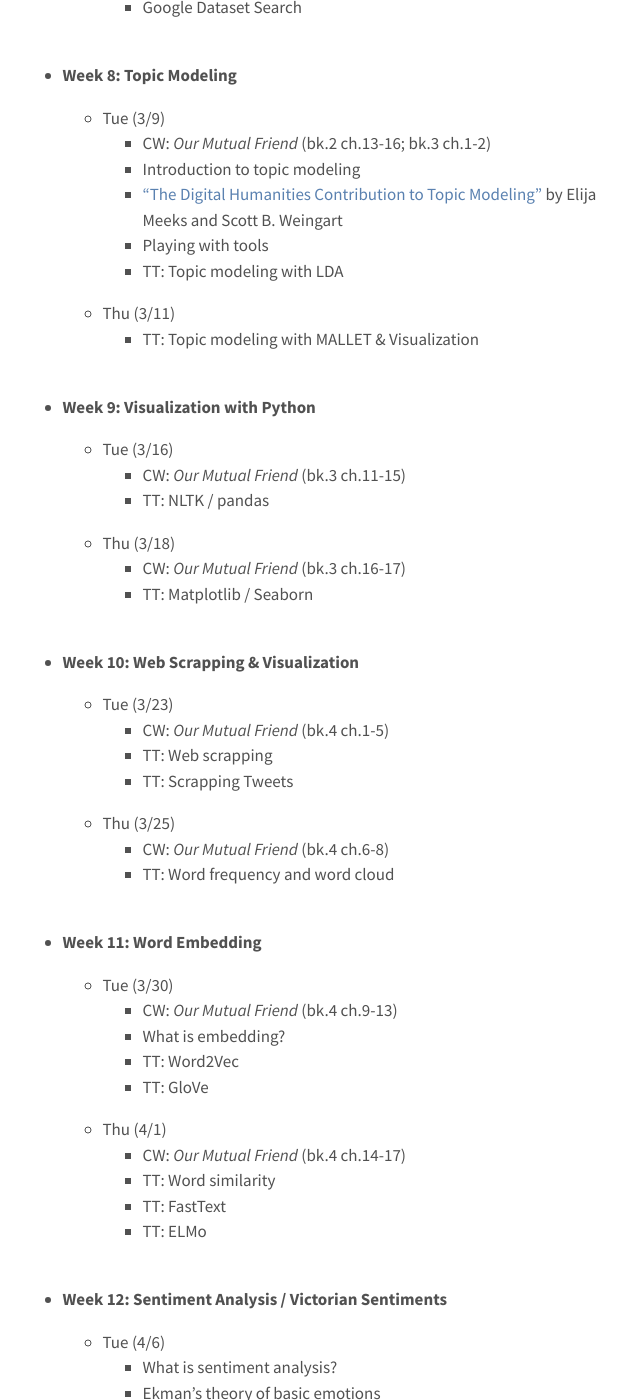
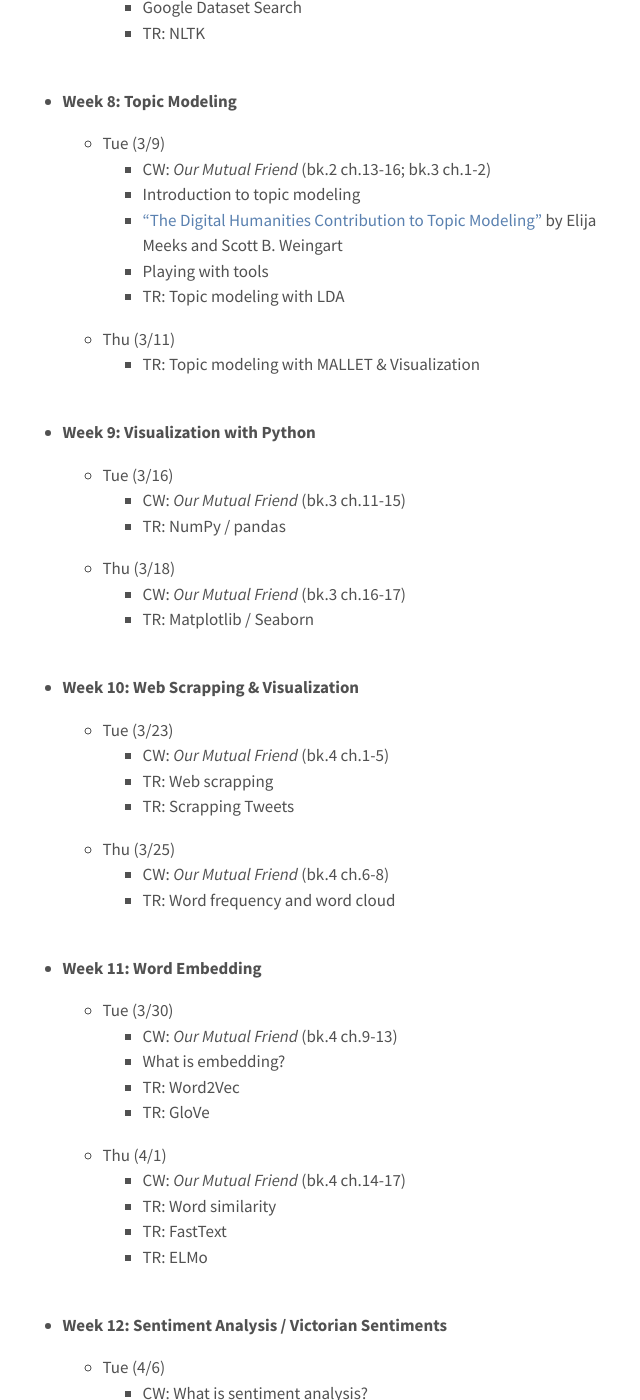
Before and after one commit to elibooklover/ENGL304-Spring2021, a Jekyll site: the page built from syllabus.md, in a window 1280 px wide and 1400 px high, scrolled down 6055 px. Shown: the whole window, without its empty margins (320-960 px from the left). Built offline with Jekyll 4.4.1, drawn with Linux system fonts in a browser that asks for light colours; some of the changed text lies outside the part shown.

Commit message:
Syllabus

```diff
--- a/syllabus.md
+++ b/syllabus.md
@@ -88,7 +88,7 @@ Students and faculty can report non-emergency behavior that causes them to be co
 
 # ENGL 304 Course Schedule
 The course schedule is subject to changes. <br>
-(CV = Canvas; TT = Tutorials; CW = Course Website)  <br>
+(CV = Canvas; TR = Tutorials; CW = Course Website)  <br>
 
 * <b>Week 1: What are the Digital Humanities?</b>
 
@@ -117,8 +117,8 @@ The course schedule is subject to changes. <br>
     * Voyant
   * Thu (2/4)
     * CW: <i>Our Mutual Friend</i> (bk.1 ch.5-7)
-    * TT: R & RStudio
-    * TT: R basics
+    * TR: R & RStudio
+    * TR: R basics
 <br>
 <br>
 
@@ -126,12 +126,12 @@ The course schedule is subject to changes. <br>
 
   * Tue (2/9)
     * CW: <i>Our Mutual Friend</i> (bk.1 ch.8-12)
-    *	TT: Introduction to GitHub
-    *	TT: Visualization with R: ggplot2
+    *	TR: Introduction to GitHub
+    *	TR: Visualization with R: ggplot2
   * Thu (2/11)
     * Guest Speaker: Quinn Dombrowski (Stanford University)
     *	CW: <i>Our Mutual Friend</i> (bk.1 ch.13-15)
-    *	TT: Word frequency with R
+    *	TR: Word frequency with R
 <br>
 <br>
 
@@ -145,7 +145,7 @@ The course schedule is subject to changes. <br>
     *	Digital Archives: HathiTrust / Project Gutenberg
   * Thu (2/18)
     *	CW: <i>Our Mutual Friend</i> (bk.2 ch.5-7)
-    *	GH: Introduction of digit recognizer
+    *	TR: Introduction of Digit Recognizer
     *	Lab
 <br>
 <br>
@@ -155,9 +155,9 @@ The course schedule is subject to changes. <br>
   * Tue (2/23)
     *	CW: <i>Our Mutual Friend</i> (bk.2 ch.8-12)
     *	CW: Network analysis projects
-    *	TT: Introduction to Stylometry
+    *	TR: Introduction to Stylometry
   * Thu (2/25)
-    *	TT: Stylometry
+    *	TR: Stylometry
 <br>
 <br>
 
@@ -169,6 +169,7 @@ The course schedule is subject to changes. <br>
     *	Humanities dataset projects
     *	Kaggle
     *	Google Dataset Search
+    * TR: NLTK
 <br>
 <br>
 
@@ -179,9 +180,9 @@ The course schedule is subject to changes. <br>
     *	Introduction to topic modeling
     * ["The Digital Humanities Contribution to Topic Modeling"](http://journalofdigitalhumanities.org/2-1/dh-contribution-to-topic-modeling/) by Elija Meeks and Scott B. Weingart
     *	Playing with tools
-    * TT: Topic modeling with LDA
+    * TR: Topic modeling with LDA
   * Thu (3/11)
-    *	TT: Topic modeling with MALLET & Visualization
+    *	TR: Topic modeling with MALLET & Visualization
 <br>
 <br>
 
@@ -189,10 +190,10 @@ The course schedule is subject to changes. <br>
 
   * Tue (3/16)
     *	CW: <i>Our Mutual Friend</i> (bk.3 ch.11-15)
-    *	TT: NLTK / pandas
+    *	TR: NumPy / pandas
   * Thu (3/18)
     *	CW: <i>Our Mutual Friend</i> (bk.3 ch.16-17)
-    *	TT: Matplotlib / Seaborn
+    *	TR: Matplotlib / Seaborn
 <br>
 <br>
 
@@ -200,11 +201,11 @@ The course schedule is subject to changes. <br>
 
   * Tue (3/23)
     *	CW: <i>Our Mutual Friend</i> (bk.4 ch.1-5)
-    *	TT: Web scrapping
-    *	TT: Scrapping Tweets
+    *	TR: Web scrapping
+    *	TR: Scrapping Tweets
   * Thu (3/25)
     *	CW: <i>Our Mutual Friend</i> (bk.4 ch.6-8)
-    *	TT: Word frequency and word cloud
+    *	TR: Word frequency and word cloud
 <br>
 <br>
 
@@ -213,20 +214,20 @@ The course schedule is subject to changes. <br>
   * Tue (3/30)
     *	CW: <i>Our Mutual Friend</i> (bk.4 ch.9-13)
     *	What is embedding?
-    *	TT: Word2Vec
-    *	TT: GloVe
+    *	TR: Word2Vec
+    *	TR: GloVe
   * Thu (4/1)
     *	CW: <i>Our Mutual Friend</i> (bk.4 ch.14-17)
-    *	TT: Word similarity
-    *	TT: FastText
-    *	TT: ELMo
+    *	TR: Word similarity
+    *	TR: FastText
+    *	TR: ELMo
 <br>
 <br>
 
 * <b>Week 12: Sentiment Analysis / Victorian Sentiments</b>
 
   * Tue (4/6)
-    *	What is sentiment analysis?
+    *	CW: What is sentiment analysis?
     *	Ekman’s theory of basic emotions
     *	Plutchik’s wheel of emotions
     *	Russel’s circumplex model
@@ -234,9 +235,9 @@ The course schedule is subject to changes. <br>
     *	Sentimentalism, sentimentality, and sentiment in the Victorian era.
     *	Charles Dickens’ moral sentiments
   * Thu (4/8)
-    *	TT: Curating datasets
-    *	TT: Playing with tools
-    *	TT: Visualizing results
+    *	TR: Curating datasets
+    *	TR: Playing with tools
+    *	TR: Visualizing results
 <br>
 <br>
 
@@ -248,11 +249,11 @@ The course schedule is subject to changes. <br>
     *	Deep learning in literature
     *	GPT-3 (OpenAI) / BERT (Google Research)
     *	CNN / R-CNN / Fast R-CNN / Faster R-CNN / YOLO
-    *	TT: Google Colab
+    *	TR: Google Colab
   * Thu (4/15)
     *	GAN / cGANs
-    *	TT: Colorization
-    *	TT: The Victorian400 dataset
+    *	TR: Colorization
+    *	TR: The Victorian400 dataset
 <br>
 <br>
 
```
Also changed, not shown: other parts of syllabus.md (+2 -2 lines), 1 other file.
